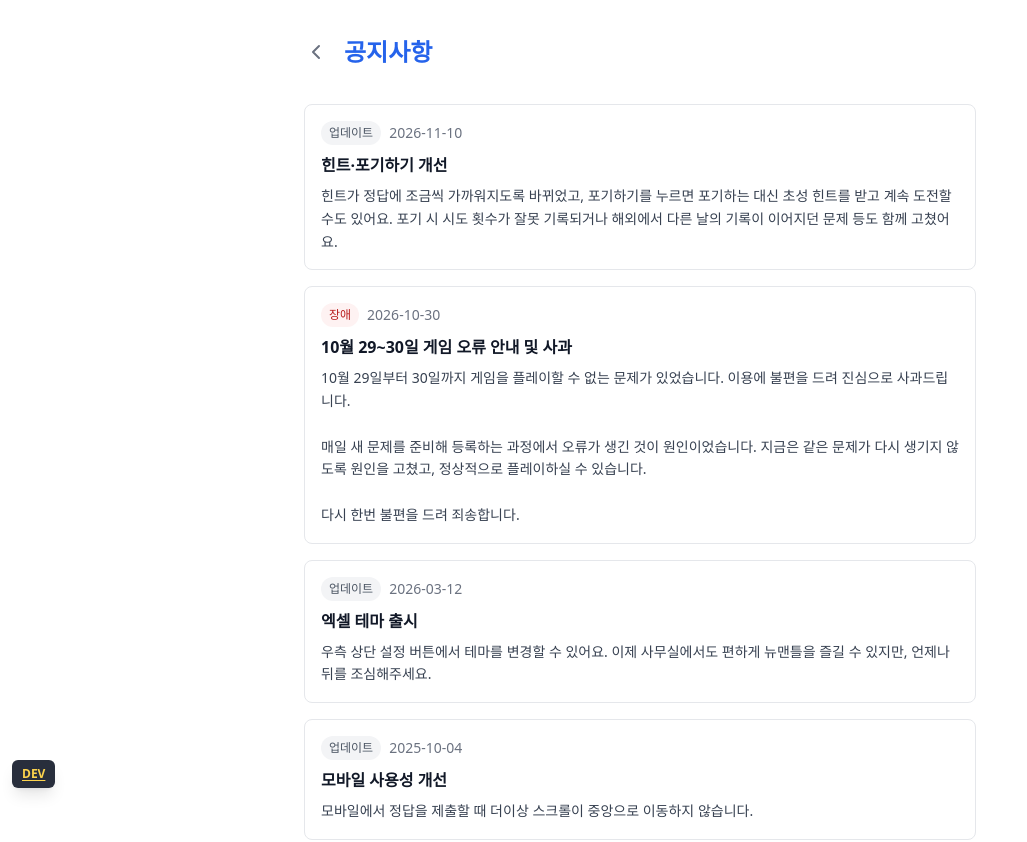
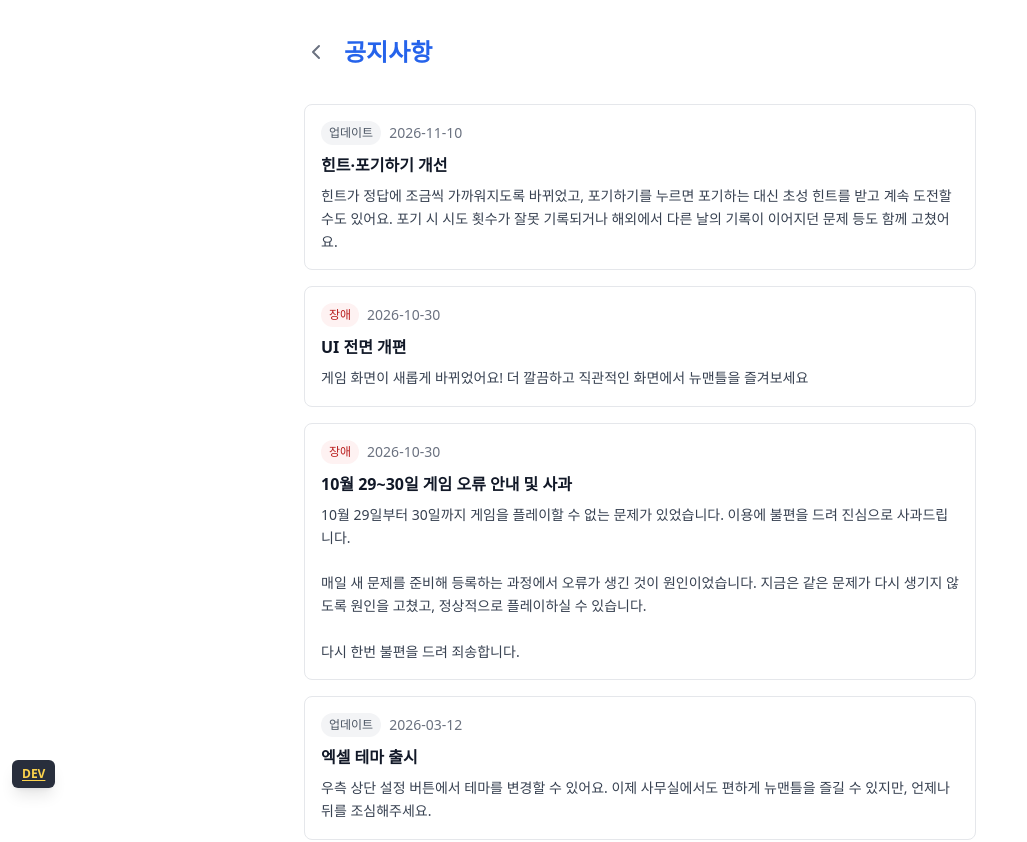
Before and after one commit to teambh25/newmantle-fe, a Next.js app: page /notices in a window 1280 px wide. Shown: the top 842 px of the page, without its empty margins (0-1027 px from the left). Built offline with nearby package versions, Linux system fonts and the light colour scheme.

Commit message:
chore: 공지 추가

```diff
--- a/src/static/notifications.ts
+++ b/src/static/notifications.ts
@@ -62,4 +62,12 @@ export const notifications: Notification[] = [
     date: "2026-10-30",
     type: "incident",
   },
+  {
+    id: "8",
+    title: "UI 전면 개편",
+    content:
+      "게임 화면이 새롭게 바뀌었어요! 더 깔끔하고 직관적인 화면에서 뉴맨틀을 즐겨보세요",
+    date: "2026-10-30",
+    type: "incident",
+  },
 ];
```
